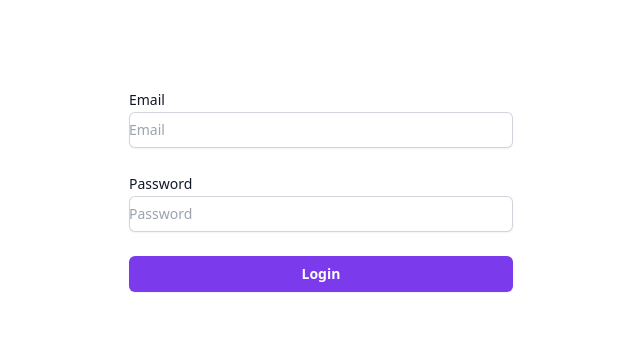
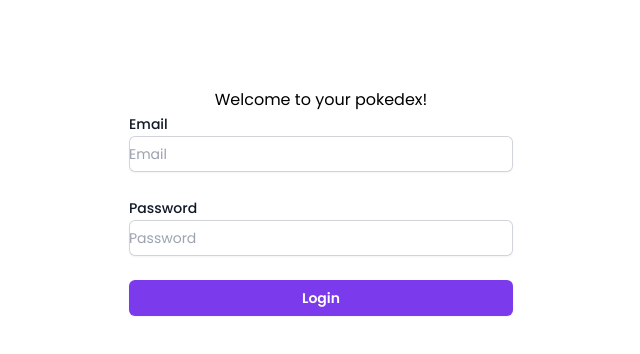
Before and after one commit to NNunezMedina/pokedex-react-app, a React (Vite) app: page / in a window 1280 px wide. Shown: the top 354 px of the page, without its empty margins (319-959 px from the left). Built offline with nearby package versions, Linux system fonts and the light colour scheme.

Commit message:
"ADD font styles"

```diff
--- a/index.html
+++ b/index.html
@@ -5,6 +5,7 @@
     <link rel="icon" type="image/svg+xml" href="/vite.svg" />
     <meta name="viewport" content="width=device-width, initial-scale=1.0" />
     <title>Vite + React</title>
+    <link rel="stylesheet" href="https://fonts.googleapis.com/css2?family=Poppins:ital,wght@0,100;0,200;0,300;0,400;0,500;0,600;0,700;0,800;0,900;1,100;1,200;1,300;1,400;1,500;1,600;1,700;1,800;1,900&display=swap" rel="stylesheet">
   </head>
   <body class="h-full">
     <div id="root"></div>
--- a/src/App.jsx
+++ b/src/App.jsx
@@ -7,12 +7,12 @@
   const [user, setUser] = useState([]);
 
   return (
-    <>
+    <div className="font-sans">
     {
       user.length <= 0 ? <Loginform setUser={setUser} /> : <Home user={user}/>
     }
 
-    </>
+    </div>
   );
 }
 
--- a/src/components/Input.jsx
+++ b/src/components/Input.jsx
@@ -4,7 +4,7 @@
     <div>
       <label className="block text-sm font-medium leading-6 text-gray-900" htmlFor={name}>{label}</label>
       <input
-          className="block w-full rounded-md border-0 py-1.5 text-gray-900 shadow-sm ring-1 ring-inset ring-gray-300 placeholder:text-gray-400 focus:ring-2 focus:ring-inset focus:ring-indigo-600 sm:text-sm sm:leading-6"
+          className="block w-full rounded-md border-0 py-1.5 text-gray-900 shadow-sm ring-1 ring-inset ring-gray-300 placeholder:text-gray-400  sm:text-sm sm:leading-6"
           id={name}
             name={name}
             type={type}
--- a/src/components/Loginform.jsx
+++ b/src/components/Loginform.jsx
@@ -21,6 +21,7 @@
   return (
     <div className="flex min-h-full flex-col justify-center px-6 py-12 lg:px-8">
       <div className="mt-10 sm:mx-auto sm:w-full sm:max-w-sm">
+        <h1 className="flex justify-center">Welcome to your pokedex!</h1>
         <form className="space-y-6" onSubmit={handleSubmit}>
           <Input
           label="Email"
--- a/tailwind.config.js
+++ b/tailwind.config.js
@@ -5,7 +5,11 @@
     "./src/**/*.{js,ts,jsx,tsx}",
   ],
   theme: {
-    extend: {},
+    extend: {
+      fontFamily: {
+        sans: ['Poppins', 'Helvetica', 'Arial', 'sans-serif'],
+      },
+    },
   },
   plugins: [
     '@tailwindcss/forms',
```
